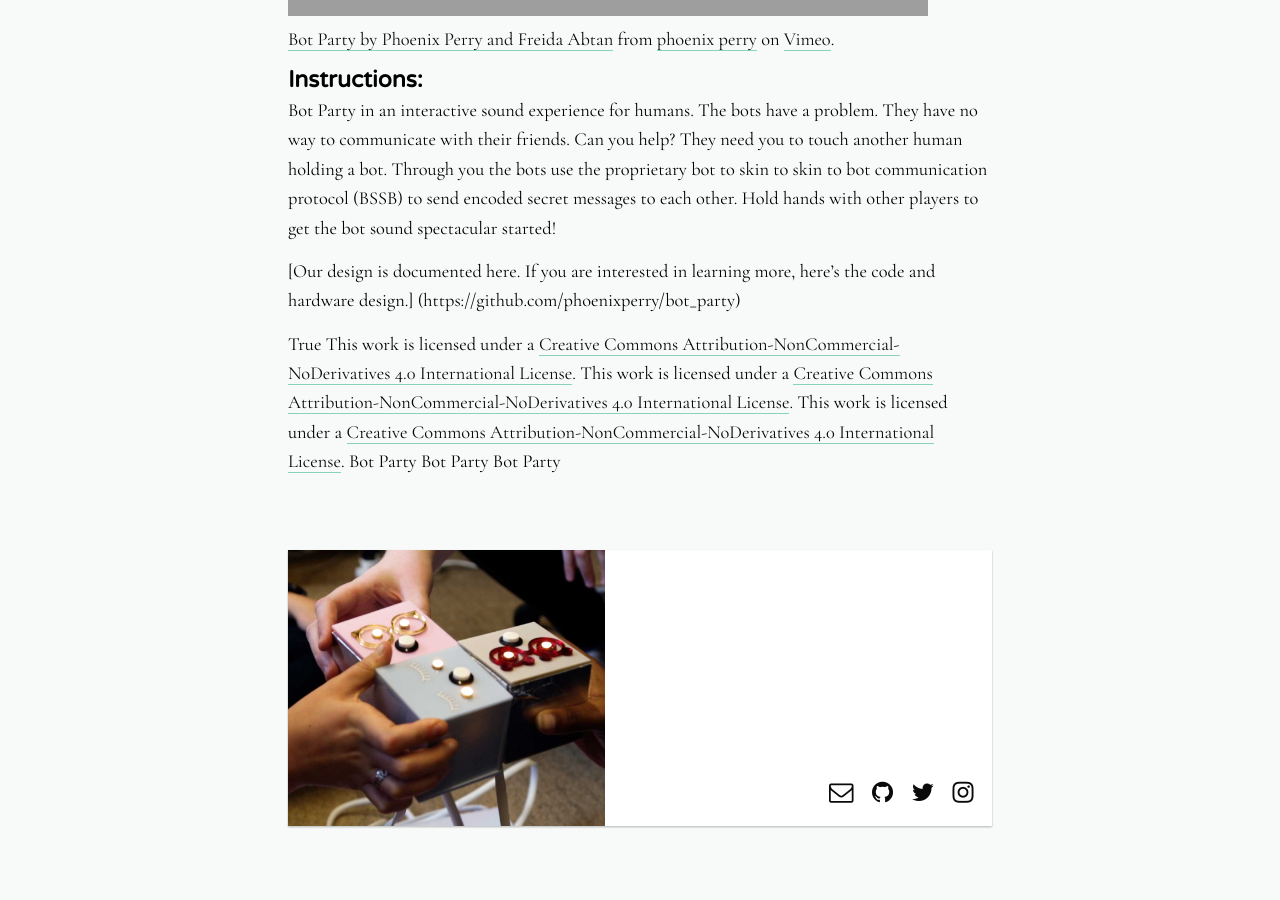
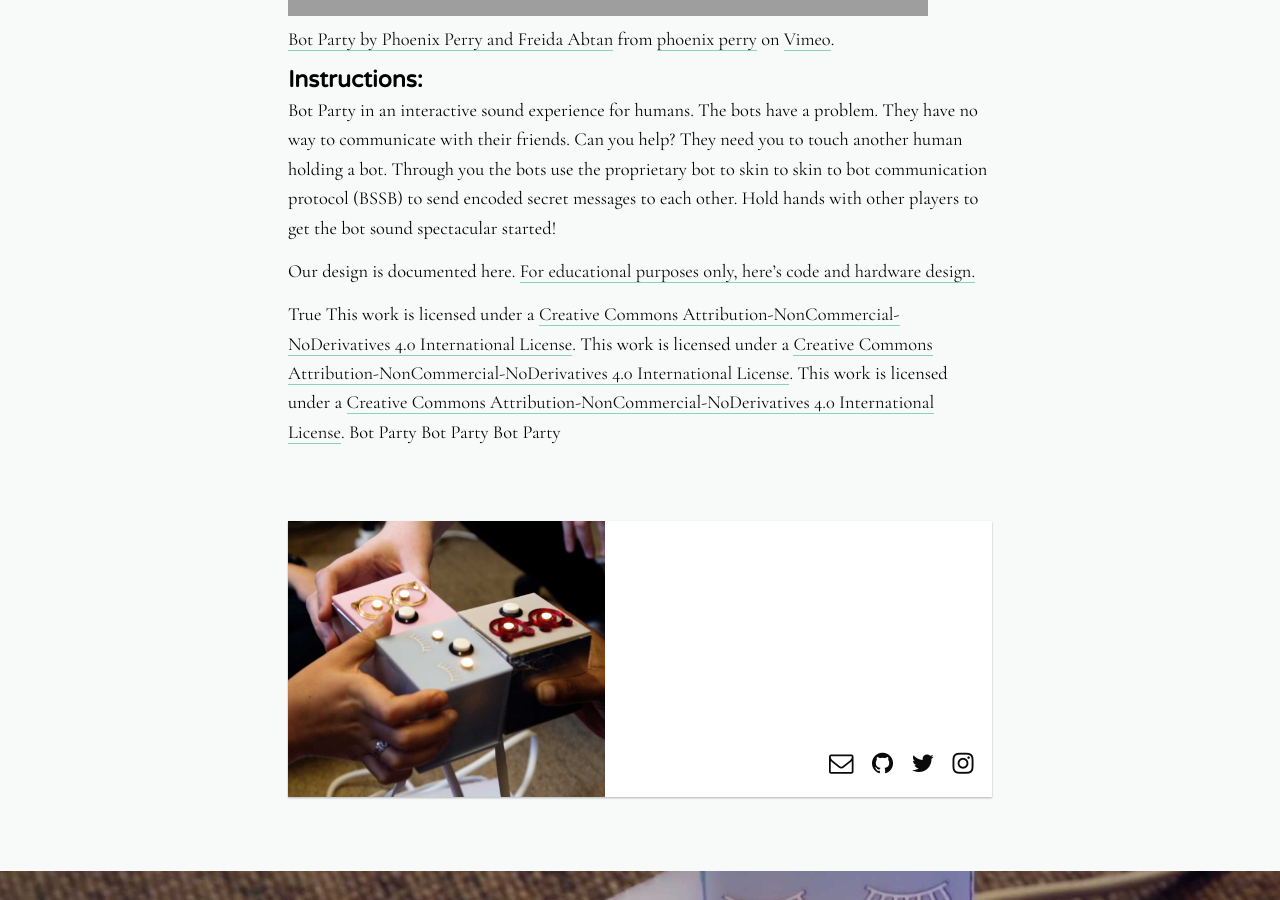
Before and after one commit to phoenixperry/botparty_site, a Jekyll site: the page built from _posts/2018-01-24-WhatIsBotPartyl-prep.markdown, in a window 1280 px wide and 900 px high, scrolled down 1196 px. Built offline with Jekyll 4.4.1, drawn with Linux system fonts in a browser that asks for light colours; nearby versions of some CDN libraries; grey boxes are pictures that could not be loaded.

Commit message:
updating

```diff
--- a/_posts/2018-01-24-WhatIsBotPartyl-prep.markdown
+++ b/_posts/2018-01-24-WhatIsBotPartyl-prep.markdown
@@ -19,7 +19,7 @@
 #### Instructions:
 Bot Party in an interactive sound experience for humans. The bots have a problem. They have no way to communicate with their friends. Can you help? They need you to touch another human holding a bot. Through you the bots use the proprietary bot to skin to skin to bot communication protocol (BSSB) to send encoded secret messages to each other. Hold hands with other players to get the bot sound spectacular started!
 
-[Our design is documented here. If you are interested in learning more, here's the code and hardware design.]  (https://github.com/phoenixperry/bot_party)
+Our design is documented here. [For educational purposes only, here's code and hardware design.](https://github.com/phoenixperry/bot_party)
 
 
  True This work is licensed under a <a rel="license" href="http://creativecommons.org/licenses/by-nc-nd/4.0/">Creative Commons Attribution-NonCommercial-NoDerivatives 4.0 International License</a>. This work is licensed under a <a rel="license" href="http://creativecommons.org/licenses/by-nc-nd/4.0/">Creative Commons Attribution-NonCommercial-NoDerivatives 4.0 International License</a>. This work is licensed under a <a rel="license" href="http://creativecommons.org/licenses/by-nc-nd/4.0/">Creative Commons Attribution-NonCommercial-NoDerivatives 4.0 International License</a>. Bot Party Bot Party Bot Party
```
